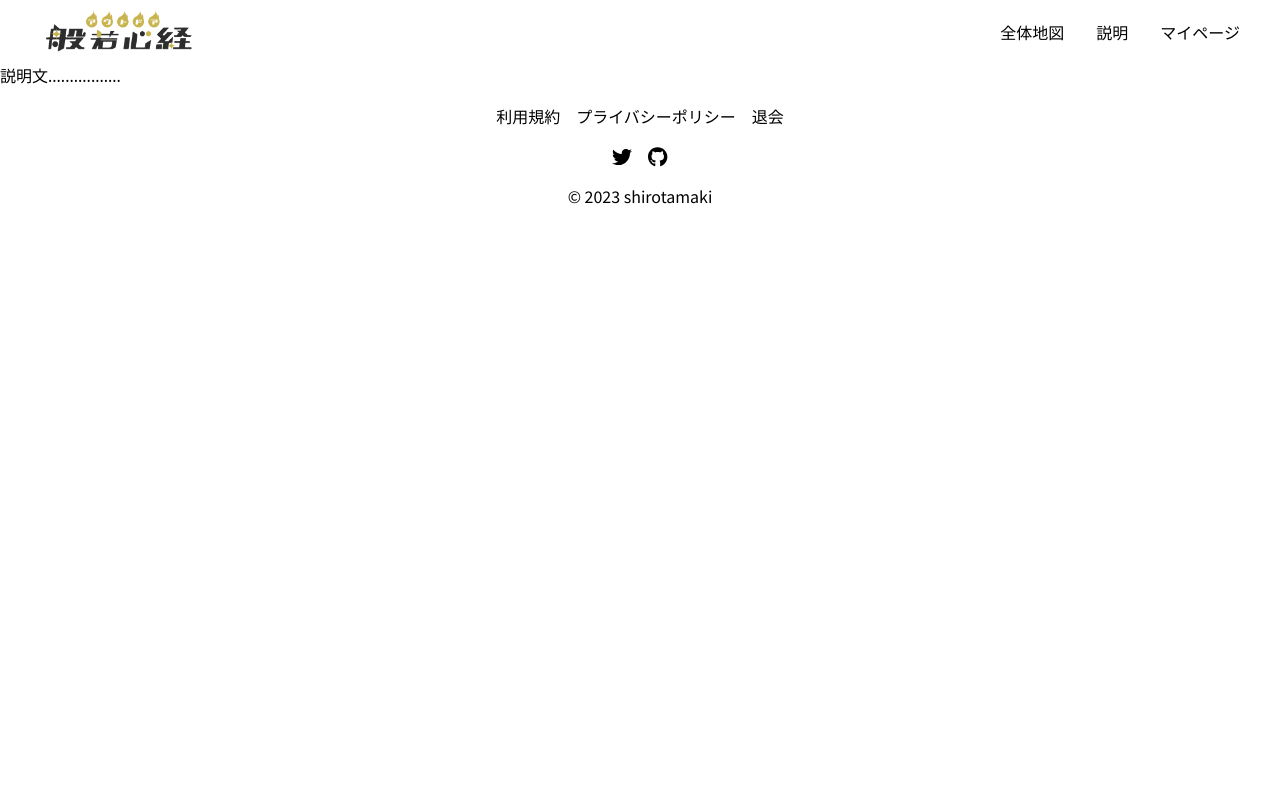
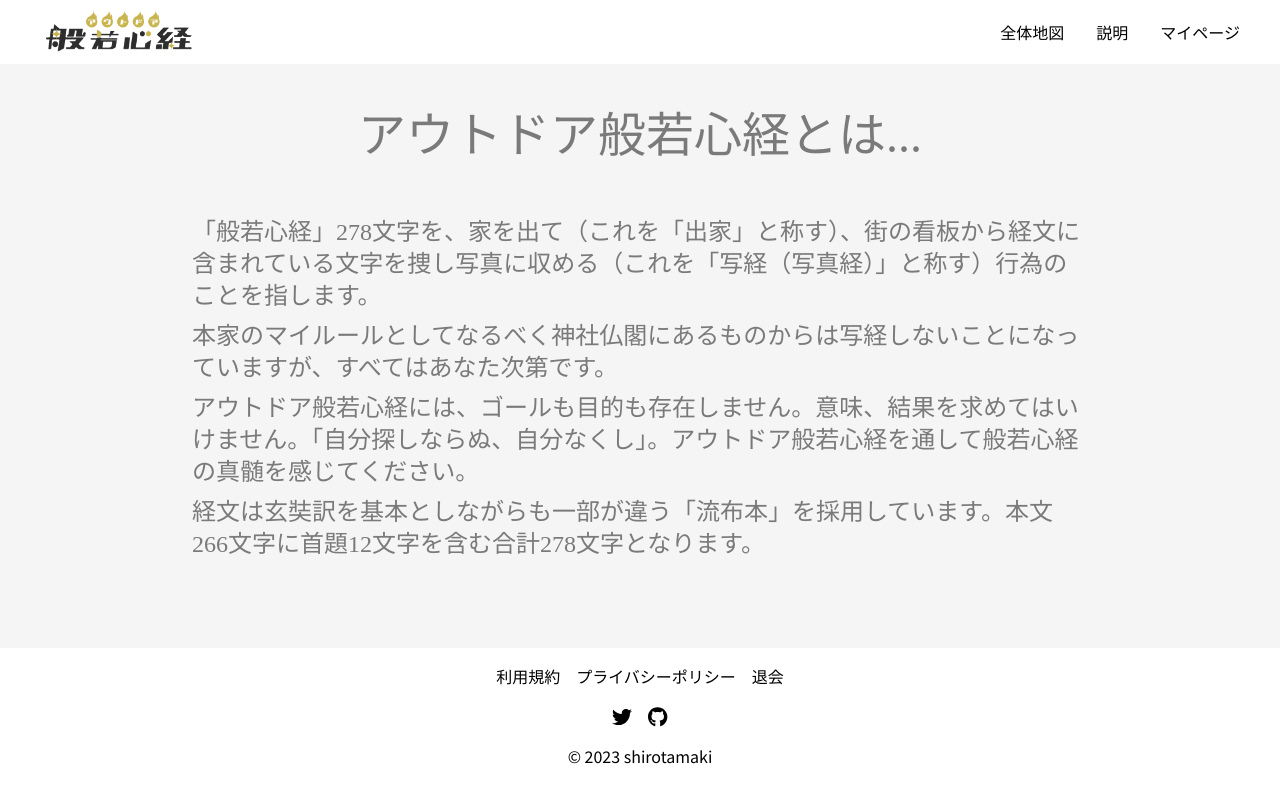
Before and after one commit to shirotamaki/outdoor-heart-sutra, a Next.js app in the folder frontend/: page /about in a window 1280 px wide. Built offline with nearby package versions, Linux system fonts and the light colour scheme; no server answers; a web font is replaced by a local one.

Commit message:
💄 `/about`ページにデザインをあてる

```diff
--- a/frontend/src/pages/about.tsx
+++ b/frontend/src/pages/about.tsx
@@ -4,12 +4,28 @@ import Header from '@/components/Header'
 
 const About = () => {
   return (
-    <div>
-      <CustomHead title='about' />
+    <div className='flex flex-col min-h-screen'>
+      <CustomHead title='説明' />
       <Header />
-      <main>
-        <div>
-          <p>説明文.................</p>
+      <main className=' bg-beige flex-grow'>
+        <div className='flex flex-col justify-center items-center'>
+          <h1 className='text-2xl sm:text-4xl md:text-4xl lg:text-5xl text-black/50 font-kinuta mt-6 sm:mt-8 md:mt-10 lg:mt-12'>
+            アウトドア般若心経とは...
+          </h1>
+          <div className='text-left text-lg sm:text-2xl md:text-2xl lg:text-2xl text-black/50 font-kinuta my-4 sm:my-8 md:my-10 lg:my-12 mx-6 sm:mx-12 md:mx-24 lg:mx-32 xl:mx-48'>
+            <p className='my-2'>
+              「般若心経」278文字を、家を出て（これを「出家」と称す）、街の看板から経文に含まれている文字を捜し写真に収める（これを「写経（写真経）」と称す）行為のことを指します。
+            </p>
+            <p className='my-2'>
+              本家のマイルールとしてなるべく神社仏閣にあるものからは写経しないことになっていますが、すべてはあなた次第です。
+            </p>
+            <p className='my-2'>
+              アウトドア般若心経には、ゴールも目的も存在しません。意味、結果を求めてはいけません。「自分探しならぬ、自分なくし」。アウトドア般若心経を通して般若心経の真髄を感じてください。
+            </p>
+            <p className='my-2'>
+              経文は玄奘訳を基本としながらも一部が違う「流布本」を採用しています。本文266文字に首題12文字を含む合計278文字となります。
+            </p>
+          </div>
         </div>
       </main>
       <Footer />
```
